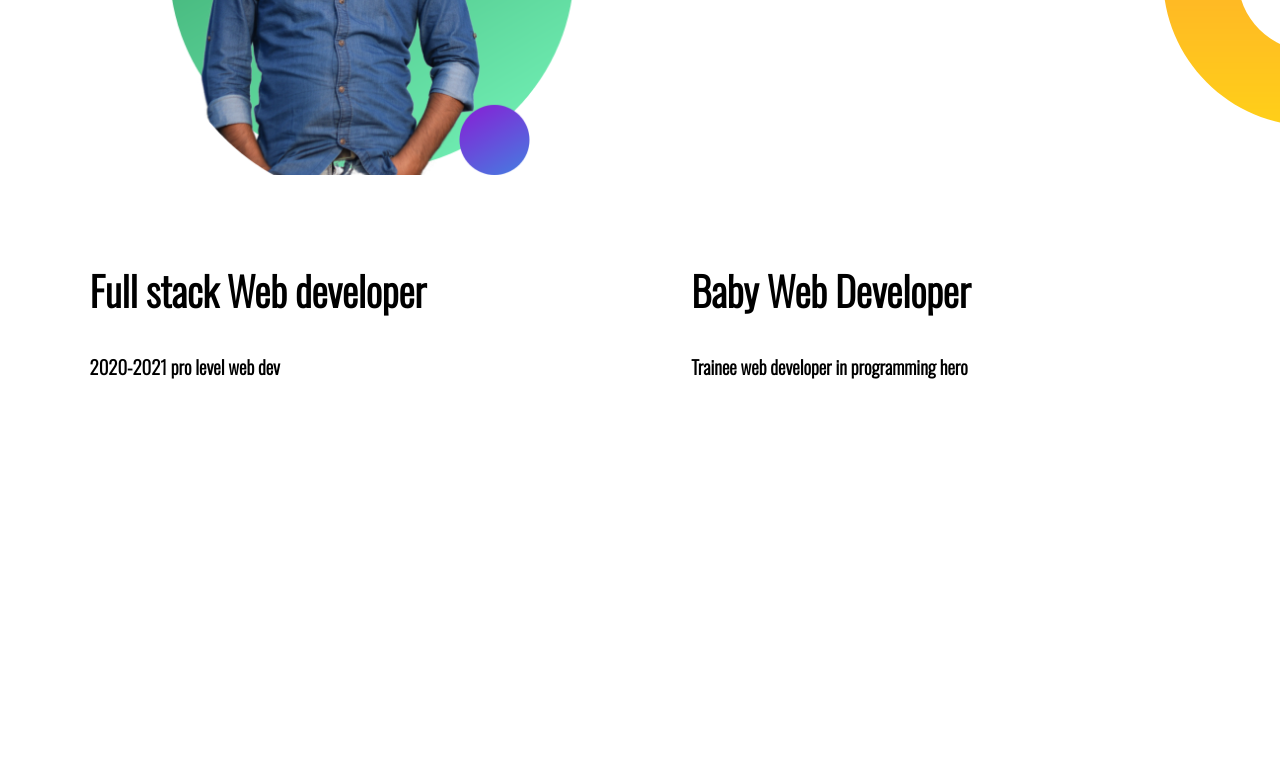
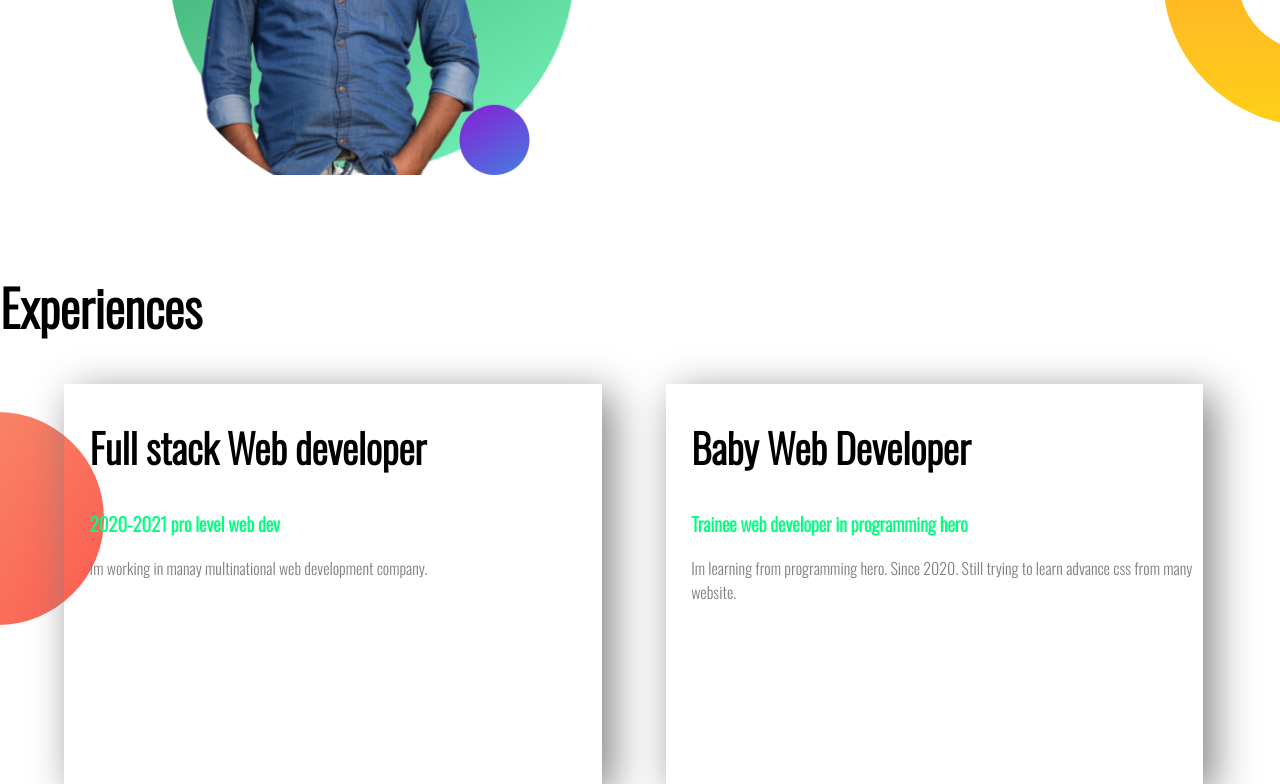
Before and after one commit to platobala/platobala, a plain HTML site: page index.html in a window 1280 px wide. Shown: the part 773-1557 px from the top of the page. Before the commit the page ends 1500 px from the top, so only its background shows below. Drawn offline with nearby package versions, Linux system fonts and the light colour scheme.

Commit message:
udpate experiences

```diff
--- a/index.html
+++ b/index.html
@@ -11,7 +11,7 @@
     <section class="top-banner">
         <div class="half-width">
         <h1>Welcome TO</h1>
-        <h1><span class="name-highlit">Plato Bala</span> World</h1>
+        <h1><span class="orange-highlit">Plato Bala</span> World</h1>
         <h3>I am a world class professional web developer</h3>
         <p>I know everything about html css git hub boot strap and other thing about web development.</p>
         <a class="button" target="-blank" href="https://web.facebook.com/Platobala.16568">HIRE ME</a>
@@ -38,13 +38,16 @@
 
     </section>
     <section class="experinces-area">
-        <div class="half-width">
+        <h1>Experiences</h1>
+        <div class="half-width shadow">
             <h2>Full stack Web developer</h2>
-            <h3>2020-2021 pro level web dev</h3>
+            <h3 class="orange-highlit">2020-2021 pro level web dev</h3>
+            <p>Im working in manay multinational web development company.</p>
         </div>
-        <div class="half-width">
+        <div class="half-width shadow">
             <h2>Baby Web Developer</h2>
-            <h3>Trainee web developer in programming hero</h3>
+            <h3 class="orange-highlit">Trainee web developer in programming hero</h3>
+            <p>Im learning from programming hero. Since 2020. Still trying to learn advance css from many website.</p>
         </div>
 
     </section>
--- a/style.css
+++ b/style.css
@@ -14,7 +14,7 @@ h4{
 p{
     color: grey;
 }
-.name-highlit{
+.orange-highlit{
     color: springgreen;
 
 }
@@ -53,3 +53,13 @@ section{
     background-repeat: no-repeat;
     background-position: right;
 }
+.shadow{
+    box-shadow:10px 10px 40px gray;
+    height: 80%;
+
+}
+.experinces-area{
+    background-image: url(images/exp-bg.png);
+    background-repeat: no-repeat;
+    background-position: left;
+}
```
Also changed, not shown: images/exp-bg.png (added).
